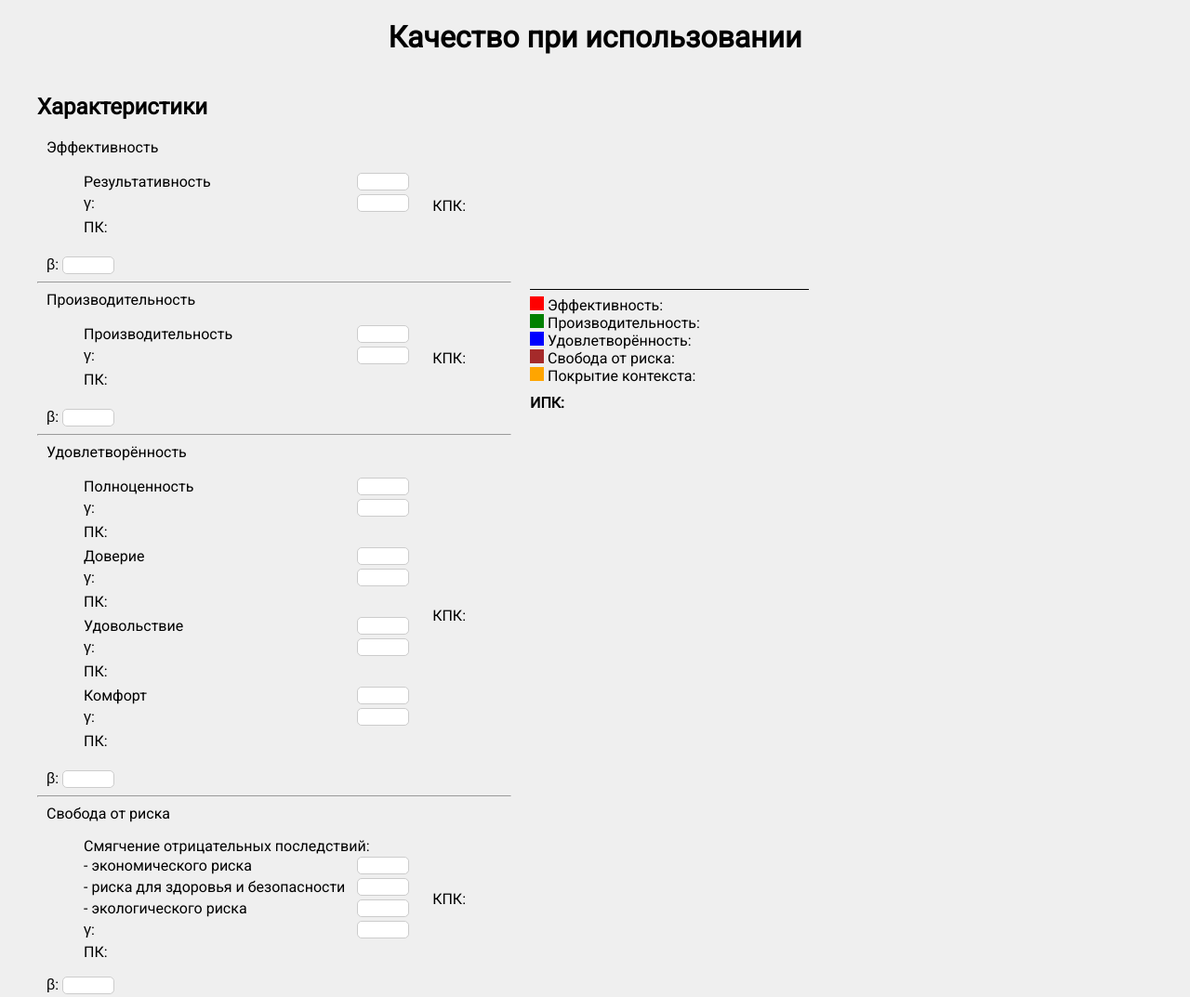
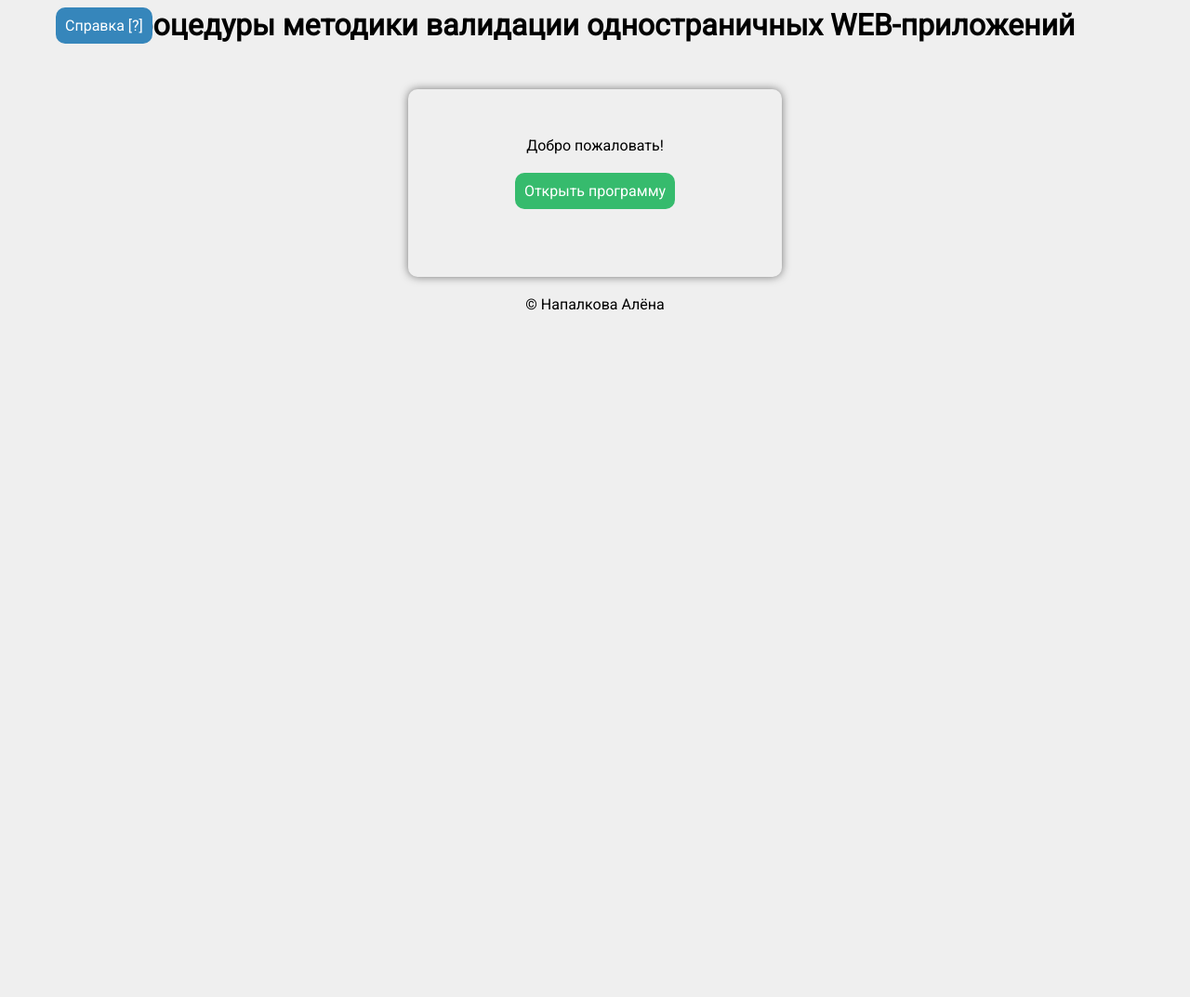
Before and after one commit to anapalkova/anapalkova.github.io, a plain HTML site: page index.html in a window 1280 px wide. Shown: the top 1073 px of the page at 93% size. After the commit the page ends 800 px from the top, so only its background shows below. Drawn offline with Linux system fonts and the light colour scheme.

Commit message:
add buttons

```diff
--- a/index.html
+++ b/index.html
@@ -5,15 +5,21 @@
   <meta charset="UTF-8">
   <meta name="viewport" content="width=device-width, initial-scale=1.0">
   <meta http-equiv="X-UA-Compatible" content="ie=edge">
-  <!-- <script type="text/javascript" src="http://www.amcharts.com/lib/3/amcharts.js"></script> -->
-  <!-- <script type="text/javascript" src="http://www.amcharts.com/lib/3/radar.js"></script> -->
-  <!-- <script type="text/javascript" src="http://www.amcharts.com/lib/3/themes/patterns.js"></script> -->
   <link rel="stylesheet" href="style.css">
   <title>ВКР</title>
 </head>
 
 <body>
-  <h1>Качество при использовании</h1>
+  <a id="info_btn" href="#">Справка [?]</a>
+  <a id="close_btn" href="#">Закрыть [X]</a>
+
+  <h1>Процедуры методики валидации одностраничных WEB-приложений</h1>
+
+  <div id="greet" class="greet">
+    <p>Добро пожаловать!</p>
+    <a id="open_btn" href="#">Открыть программу</a>
+  </div>
+
   <div class="wrap" id="wrap">
     <div class="features" id="features">
       <h2>Характеристики</h2>
@@ -25,7 +31,7 @@
               <div class="justify">Результативность
                 <input class="f1" type="text">
               </div>
-              <div class="justify">γ:
+              <div class="justify">Коэффициент важности γ:
                 <input type="text" class="gamma g1">
               </div>
               <span class="pk">ПК:
@@ -34,7 +40,7 @@
             </li>
           </ul>
 
-          <div class="beta-cont"> β:
+          <div class="beta-cont">Коэффициент важности β:
             <input type="text" class="beta b1">
           </div>
         </div>
@@ -51,7 +57,7 @@
               <div class="justify">Производительность
                 <input class="f2" type="text">
               </div>
-              <div class="justify">γ:
+              <div class="justify">Коэффициент важности γ:
                 <input type="text" class="gamma g2">
               </div>
               <span class="pk">ПК:
@@ -60,7 +66,7 @@
             </li>
           </ul>
 
-          <div class="beta-cont"> β:
+          <div class="beta-cont">Коэффициент важности β:
             <input type="text" class="beta b2">
           </div>
         </div>
@@ -77,7 +83,7 @@
               <div class="justify">Полноценность
                 <input class="f31" type="text">
               </div>
-              <div class="justify">γ:
+              <div class="justify">Коэффициент важности γ:
                 <input type="text" class="gamma g31">
               </div>
               <span class="pk">ПК:
@@ -88,7 +94,7 @@
               <div class="justify">Доверие
                 <input class="f32" type="text">
               </div>
-              <div class="justify"> γ:
+              <div class="justify">Коэффициент важности γ:
                 <input type="text" class="gamma g32">
               </div>
               <span class="pk">ПК:
@@ -119,7 +125,7 @@
             </li>
           </ul>
 
-          <div class="beta-cont"> β:
+          <div class="beta-cont">Коэффициент важности β:
             <input type="text" class="beta b3">
           </div>
         </div>
@@ -147,7 +153,7 @@
                 <input class="f43" type="text">
               </div>
             </li>
-            <div class="justify">γ:
+            <div class="justify">Коэффициент важности γ:
               <input type="text" class="gamma g4">
             </div>
             <span class="pk">ПК:
@@ -155,7 +161,7 @@
             </span>
           </ul>
 
-          <div class="beta-cont"> β:
+          <div class="beta-cont">Коэффициент важности β:
             <input type="text" class="beta b4">
           </div>
         </div>
@@ -172,7 +178,7 @@
               <div class="justify">Полнота контекста
                 <input class="f51" type="text">
               </div>
-              <div class="justify">γ:
+              <div class="justify">Коэффициент важности γ:
                 <input type="text" class="gamma g51">
               </div>
               <span class="pk">ПК:
@@ -183,7 +189,7 @@
               <div class="justify">Гибкость
                 <input class="f52" type="text">
               </div>
-              <div class="justify">γ:
+              <div class="justify">Коэффициент важности γ:
                 <input type="text" class="gamma g52">
               </div>
               <span class="pk">ПК:
@@ -192,7 +198,7 @@
             </li>
           </ul>
 
-          <div class="beta-cont">β:
+          <div class="beta-cont">Коэффициент важности β:
             <input type="text" class="beta b5">
           </div>
         </div>
@@ -240,9 +246,9 @@
         <span class="ipk"></span>
       </div>
     </div>
-
-    <script src="script.js"></script>
-
+  </div>
+  <div class="copyright">© Напалкова Алёна</div>
+  <script src="script.js"></script>
 </body>
 
 </html>
--- a/script.js
+++ b/script.js
@@ -1,3 +1,23 @@
+close_btn.addEventListener('click', function() {
+  if (confirm('Закрыть программу?')) {
+    wrap.style.display = 'none';
+    close_btn.style.display = 'none';
+    open_btn.parentNode.style.display = 'block';
+  }
+});
+
+open_btn.addEventListener('click', function() {
+  wrap.style.display = 'flex';
+  close_btn.style.display = 'block';
+  open_btn.parentNode.style.display = 'none';
+});
+
+info_btn.addEventListener('click', function() {
+  alert(
+    'Процедуры методики валидации одностраничных WEB-приложений. \nВыпускная квалификационная работа. \nРазработано Напалковой Алёной.'
+  );
+});
+
 //Получаем переменные 1ой характеристики и высчитываем ПК, КПК
 let f1 = document.querySelector('.f1');
 let g1 = document.querySelector('.g1');
@@ -169,58 +189,4 @@ features.addEventListener('keyup', function() {
   chart3.style.height = kpk3.textContent * 160 + 'px';
   chart4.style.height = kpk4.textContent * 160 + 'px';
   chart5.style.height = kpk5.textContent * 160 + 'px';
-
-  // var chart = AmCharts.makeChart('chartdiv', {
-  //   creditsPosition: 'bottom-right',
-  //   type: 'radar',
-  //   theme: 'patterns',
-  //   dataProvider: [
-  //     {
-  //       KPK: 'Эффективность',
-  //       KPKvalue: kpk1.textContent
-  //     },
-  //     {
-  //       KPK: 'Производительность',
-  //       KPKvalue: kpk2.textContent
-  //     },
-  //     {
-  //       KPK: 'Удовлетворённость',
-  //       KPKvalue: kpk3.textContent
-  //     },
-  //     {
-  //       KPK: 'Свобода от риска',
-  //       KPKvalue: kpk4.textContent
-  //     },
-  //     {
-  //       KPK: 'Покрытие контекста',
-  //       KPKvalue: kpk5.textContent
-  //     }
-  //   ],
-  //   valueAxes: [
-  //     {
-  //       axisTitleOffset: 20,
-  //       minimum: 0,
-  //       axisAlpha: 0.15
-  //     }
-  //   ],
-  //   startDuration: 2,
-  //   graphs: [
-  //     {
-  //       balloonText: '[[value]] КПК',
-  //       bullet: 'round',
-  //       valueField: 'KPKvalue'
-  //     }
-  //   ],
-  //   categoryField: 'KPK',
-  //   exportConfig: {
-  //     menuTop: '10px',
-  //     menuRight: '10px',
-  //     menuItems: [
-  //       {
-  //         icon: '/lib/3/images/export.png',
-  //         format: 'png'
-  //       }
-  //     ]
-  //   }
-  // });
 });
--- a/style.css
+++ b/style.css
@@ -4,15 +4,50 @@ body {
   font-family: 'Roboto', sans-serif;
   background: #efefef;
 }
+a {
+  text-decoration: none;
+  color: black;
+}
 .wrap {
-  display: flex;
+  display: none;
   align-items: flex-start;
   flex-wrap: wrap;
-  max-width: 1200px;
+  max-width: 850px;
   margin: 0 auto;
+}
+.copyright {
+  text-align: center;
+}
+#open_btn {
+  color: #fff;
+  border-radius: 10px;
+  background: rgb(54, 187, 109);
+  padding: 10px;
+  margin: 50px;
+}
+#info_btn {
+  color: #fff;
+  border-radius: 10px;
+  background: rgb(54, 134, 187);
+  padding: 10px;
+  position: absolute;
+  left: 30px;
+  margin-left: 30px;
+}
+#close_btn {
+  color: #fff;
+  border-radius: 10px;
+  background: rgb(187, 74, 54);
+  padding: 10px;
+  position: absolute;
+  right: 30px;
+  display: none;
+  margin-right: 30px;
 }
 h1 {
   text-align: center;
+  width: 100%;
+  margin: 0 auto;
 }
 
 ul {
@@ -28,6 +63,19 @@ input {
   width: 50px;
   border-radius: 5px;
   border: 1px solid #ccc;
+}
+#greet {
+  text-align: center;
+  border: 1px solid transparent;
+  border-radius: 10px;
+  box-shadow: 0 0 10px rgba(0, 0, 0, 0.5);
+  width: 400px;
+  height: 200px;
+  margin: 50px auto;
+  margin-bottom: 20px;
+}
+p {
+  margin: 50px 0 30px 0;
 }
 .justify {
   display: flex;
```
